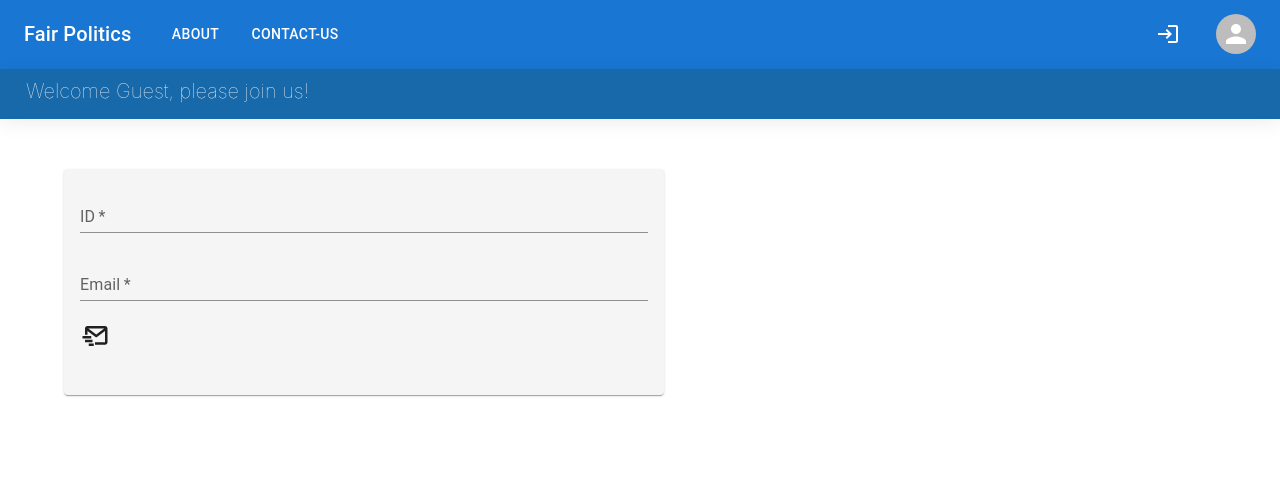
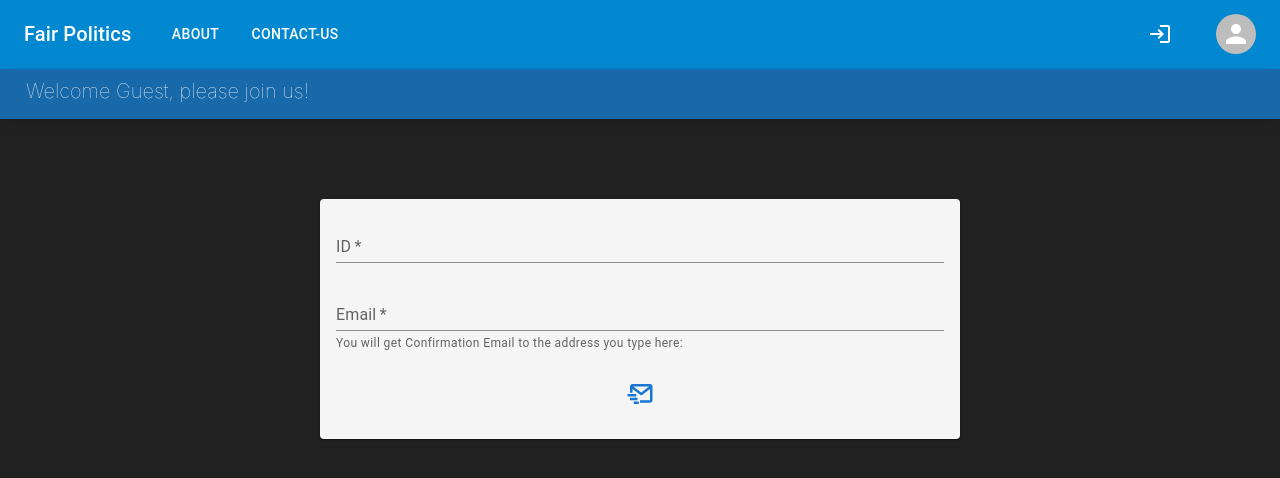
Before and after one commit to Final-Project-bb/FairPolitics, a React (Create React App) app in the folder Client/fair_politics/: page /connection/register in a window 1280 px wide. Shown: the top 478 px of the page. Built offline with nearby package versions, Linux system fonts and the light colour scheme.

Commit message:
css design modifications

```diff
--- a/Client/fair_politics/src/components/About.js
+++ b/Client/fair_politics/src/components/About.js
@@ -13,7 +13,7 @@ import {
 } from "@mui/material";
 const About = () => {
   return (
-    <div style={{background: 'whitesmoke'}}>
+    <div style={{ background: "whitesmoke", minHeight: 800 }}>
       <Header title='About Page' />
       <Grid
         container
@@ -84,7 +84,6 @@ const styles = {
     fontSize: 25,
     //   left: 335,
   },
-
 };
 
 export default About;
--- a/Client/fair_politics/src/components/Login.js
+++ b/Client/fair_politics/src/components/Login.js
@@ -22,7 +22,7 @@ import {
   CardContent,
   TextField,
   CardActions,
-  IconButton
+  IconButton,
 } from "@mui/material";
 
 const Login = () => {
@@ -251,7 +251,11 @@ const Login = () => {
     }
   };
   return (
-    <div style={{ backgroundColor: "white" }}>
+    <div
+      style={{
+        backgroundColor: "#212121",
+        minHeight: 800,
+      }}>
       <Header title='Login Page' />
       {!loading && (
         <div>
@@ -300,7 +304,7 @@ const Login = () => {
                     variant='contained'
                     color='primary'
                     type='submit'>
-                    submit
+                    Login
                   </Button>
                   <br />
                   <Button
@@ -448,9 +452,9 @@ const styles = {
 
   card: {
     // height: 400,
-    width: 600,
+    width: "50%",
+    left: "25%",
     top: 50,
-    left: "30%",
     position: "relative",
     alignItems: "center",
     textAlign: "center",
--- a/Client/fair_politics/src/components/PostCard.js
+++ b/Client/fair_politics/src/components/PostCard.js
@@ -429,7 +429,7 @@ PostCard.deafult = {
 const styles = {
   card: {
     // height: 400,
-    width: 600,
+    // width: 600,
   },
   content: {
     display: "flex",
--- a/Client/fair_politics/src/components/Register.js
+++ b/Client/fair_politics/src/components/Register.js
@@ -104,10 +104,6 @@ const Register = () => {
   };
   const approvePassword = (event) => {
     event.preventDefault();
-    if (pass2 === "" || pass === "") {
-      alert("Title or description can not be empty");
-      return;
-    }
     if (pass2 === pass) {
       alert(`Password approved`);
       setOtherFlag(true);
@@ -265,15 +261,19 @@ const Register = () => {
         display: "flex",
         flexDirection: "column",
         flex: 4,
+        backgroundColor: '#212121',
+        minHeight: 800
       }}>
       <Header title='Register Page' />
       {!loading && (
         <div>
-          <Card style={styles.cardLeft}>
-            <CardContent style={styles.content}>
+          <Card sx={styles.card}>
+            <CardContent sx={styles.content}>
+              {!tempPassFlag && !passFlag && (
                 <FormControl>
-                {!tempPassFlag && !passFlag && (
-                  <>
+                  <form
+                    style={{ display: "flex", flexDirection: "column" }}
+                    onSubmit={(e) => emailSubmit(e)}>
                     <TextField
                       // helperText='Enter your id:'
                       id='standard-basic'
@@ -281,59 +281,65 @@ const Register = () => {
                       label='ID'
                       pattern='[0-9]{9}'
                       required
-                      placeholder='valid id number!'
+                      placeholder='Valid id number'
                       value={id}
                       onChange={(e) => setId(e.target.value)}
                       className='inputId'
                     />
                     <br />
-                    {/* <label>Enter a Phone Number: </label> */}
                     <TextField
-                      // helperText='Enter your id:'
+                      helperText='You will get Confirmation Email to the address you type here:'
                       id='standard-basic'
                       variant='standard'
                       label='Email'
                       type='email'
                       // pattern='[0]{1}[5]{1}[0-9]{8}'
                       required
-                      placeholder='valid email!'
+                      placeholder='Valid email'
                       value={email}
                       onChange={(e) => setEmail(e.target.value)}
                       className='inputEmail'
                     />
                     <br />
-                    <BiMailSend onClick={(e) => emailSubmit(e)} size={30} />
-                    {/* <input type='submit' /> */}
-                    <br />
-                  </>
+                    <Tooltip title='Send'>
+                      <Button
+                        sx={[{ "&:hover": { backgroundColor: "white" } }]}
+                        type='submit'>
+                        <BiMailSend size={30} />
+                      </Button>
+                    </Tooltip>
+                  </form>
+                </FormControl>
               )}
               {tempPassFlag && !passFlag && (
-                  <>
+                <FormControl>
+                  <form
+                    style={{ display: "flex", flexDirection: "column" }}
+                    onSubmit={(e) => approveSubmit(e)}>
                     <TextField
                       // helperText='Enter a temporary password'
                       id='standard-basic'
                       variant='standard'
                       label='Temporary Password'
                       // pattern="[0]{1}[5]{1}[0-9]{8}"
-                      // required
+                      required
                       placeholder='Password from Email!'
                       value={Number(tempPass)}
                       onChange={(e) => setTempPass(Number(e.target.value))}
                     />
 
                     <br />
-                    <Button
-                      onClick={(e) => approveSubmit(e)}
-                      variant='contained'
-                      color='primary'
-                      type='submit'>
+                    <Button variant='contained' color='primary' type='submit'>
                       submit
                     </Button>
-                  </>
+                  </form>
+                </FormControl>
               )}
               {passFlag && !otherFlag && (
-                  <>
-                    <br />
+                <FormControl>
+                  <form
+                    style={{ display: "flex", flexDirection: "column" }}
+                    onSubmit={(e) => approvePassword(e)}>
                     <TextField
                       // helperText='Enter your final password'
                       id='standard-basic'
@@ -341,7 +347,7 @@ const Register = () => {
                       label='Final Password'
                       type='password'
                       // pattern="[0]{1}[5]{1}[0-9]{8}"
-                      // required
+                      required
                       placeholder='your password!'
                       value={pass}
                       onChange={(e) => setPass(e.target.value)}
@@ -354,44 +360,43 @@ const Register = () => {
                       label='Repeat Password'
                       type='password'
                       // pattern="[0]{1}[5]{1}[0-9]{8}"
-                      // required
+                      required
                       // placeholder='repeat your password!'
                       value={pass2}
                       onChange={(e) => setPass2(e.target.value)}
                     />
                     <br />
-                    <Button
-                      onClick={(e) => approvePassword(e)}
-                      variant='contained'
-                      color='primary'
-                      type='submit'>
+                    <Button variant='contained' color='primary' type='submit'>
                       submit
                     </Button>
-                  </>
+                  </form>
+                </FormControl>
               )}
-                {passFlag && otherFlag && (
+              {otherFlag && (
                 <>
                   <div>Successful initial verification! </div>
                   <FcOk
-                      style={{ position: "relative", left: 205, top: -17 }}
+                    style={{ position: "relative", left: "75%", top: -17 }}
                   />
                   <div>Please fill in the following details correctly.</div>
                 </>
               )}
-              </FormControl>
             </CardContent>
           </Card>
           {otherFlag && (
-          <Card style={styles.cardRight}>
-            <CardContent style={styles.content}>
+            <Card sx={styles.card}>
+              <CardContent sx={styles.content}>
                 <FormControl>
+                  <form
+                    style={{ display: "flex", flexDirection: "column" }}
+                    onSubmit={(e) => registerSubmit(e)}>
                     <TextField
                       // helperText='Enter your first name'
                       id='standard-basic'
                       variant='standard'
                       label='First Name'
                       // pattern="[0]{1}[5]{1}[0-9]{8}"
-                  // required
+                      required
                       // placeholder='first name!'
                       value={first_name}
                       onChange={(e) => setFirstName(e.target.value)}
@@ -403,7 +408,7 @@ const Register = () => {
                       variant='standard'
                       label='Last Name'
                       // pattern="[0]{1}[5]{1}[0-9]{8}"
-                  // required
+                      required
                       // placeholder='last name!'
                       value={last_name}
                       onChange={(e) => setLastName(e.target.value)}
@@ -460,7 +465,7 @@ const Register = () => {
                       variant='standard'
                       label='Location'
                       // pattern="[0]{1}[5]{1}[0-9]{8}"
-                  // required
+                      required
                       placeholder='city!'
                       value={city}
                       onChange={(e) => setCity(e.target.value)}
@@ -472,7 +477,7 @@ const Register = () => {
                       variant='standard'
                       label='Rule'
                       // pattern="[0]{1}[5]{1}[0-9]{8}"
-                  // required
+                      required
                       placeholder='Rule!'
                       value={job_title}
                       onChange={(e) => setJobTitle(e.target.value)}
@@ -510,13 +515,9 @@ const Register = () => {
                       onChange={(e) => setProfilePicture(e.target.value)}
                     />
                     <br />
-                <Button
-                  onClick={(e) => registerSubmit(e)}
-                  variant='contained'
-                  color='primary'
-                  type='submit'>
+                    <Button variant='contained' color='primary' type='submit'>
                       submit
-                </Button>{" "}
+                    </Button>
                     <br />
                     <div
                       style={{
@@ -528,19 +529,27 @@ const Register = () => {
                         // left: -20,
                       }}>
                       <Tooltip title='Register via Facebook'>
-                    <IconButton onClick={() => faceBook()}>
-                      <Icon
-                        icon='logos:facebook'
-                        style={{ fontSize: "40px" }}
-                      />
+                        <IconButton
+                          sx={[
+                            {
+                              "&:hover": { backgroundColor: "white" },
+                              fontSize: "40px",
+                            },
+                          ]}
+                          onClick={() => faceBook()}>
+                          <Icon icon='logos:facebook' />
                         </IconButton>
                       </Tooltip>
                       <Tooltip title='Register via Gmail'>
-                    <IconButton onClick={() => gMail()}>
-                      <Icon
-                        icon='logos:google-gmail'
-                        style={{ fontSize: "35px" }}
-                      />
+                        <IconButton
+                          sx={[
+                            {
+                              "&:hover": { backgroundColor: "white" },
+                              fontSize: "35px",
+                            },
+                          ]}
+                          onClick={() => gMail()}>
+                          <Icon icon='logos:google-gmail' />
                         </IconButton>
                       </Tooltip>
                     </div>
@@ -548,6 +557,7 @@ const Register = () => {
                     <Button onClick={() => handleClick()}>
                       already have an account ? sign in here!
                     </Button>
+                  </form>
                 </FormControl>
               </CardContent>
             </Card>
@@ -567,22 +577,22 @@ const Register = () => {
 };
 
 const styles = {
-  cardLeft: {
+  card: {
     // height: 400,
-    width: 600,
-    top: 50,
-    left: "5%",
+    width: "50%",
+    left: "25%",
     position: "relative",
-    // alignItems: "center",
-    // textAlign: "center",
+    alignItems: "center",
+    textAlign: "center",
     justifyContent: "center",
     backgroundColor: "whitesmoke",
+    my: 10,
   },
   cardRight: {
     // height: 400,
     width: 600,
-    top: -45,
-    left: "50%",
+    // top: -45,
+    // left: "50%",
     position: "relative",
     // alignItems: "center",
     // textAlign: "center",
--- a/Client/fair_politics/src/components/ResponsiveAppBar.js
+++ b/Client/fair_politics/src/components/ResponsiveAppBar.js
@@ -125,7 +125,7 @@ const ResponsiveAppBar = () => {
   };
 
   return (
-    <AppBar position='static'>
+    <AppBar color='info' position='static'>
       <Container maxWidth='xl'>
         <Toolbar disableGutters>
           <Typography
@@ -198,10 +198,10 @@ const ResponsiveAppBar = () => {
                     sx={styles.NavButton}
                     variant={
                       history.location.pathname === `/${page}`
-                        ? "contained"
+                        ? "outlined"
                         : "text"
                     }
-                    color='info'>
+                    color='inherit'>
                     {page}
                   </Button>
                 ))
@@ -212,10 +212,10 @@ const ResponsiveAppBar = () => {
                     sx={styles.NavButton}
                     variant={
                       history.location.pathname === `/${page}`
-                        ? "contained"
+                        ? "outlined"
                         : "text"
                     }
-                    color='info'>
+                    color='inherit'>
                     {page}
                   </Button>
                 ))}
@@ -252,13 +252,19 @@ const ResponsiveAppBar = () => {
               </Tooltip>
             ) : (
               <Tooltip title='Login'>
-                <IconButton
+                <Button
+                  variant={
+                    history.location.pathname === "/" ||
+                    history.location.pathname === "/connection/login"
+                      ? "outlined"
+                      : "text"
+                  }
                   size='large'
                   onClick={() => history.push("/")}
                   color='inherit'
                   sx={{ mr: 3 }}>
                   <LoginIcon />
-                </IconButton>
+                </Button>
               </Tooltip>
             )}
             <Tooltip title='Open settings'>
```
Also changed, not shown: Client/fair_politics/src/components/Algorithms.js (+8 -6 lines), Client/fair_politics/src/components/Home.js (+7 -3 lines). Lines whose indentation alone changed are shown as unchanged.
